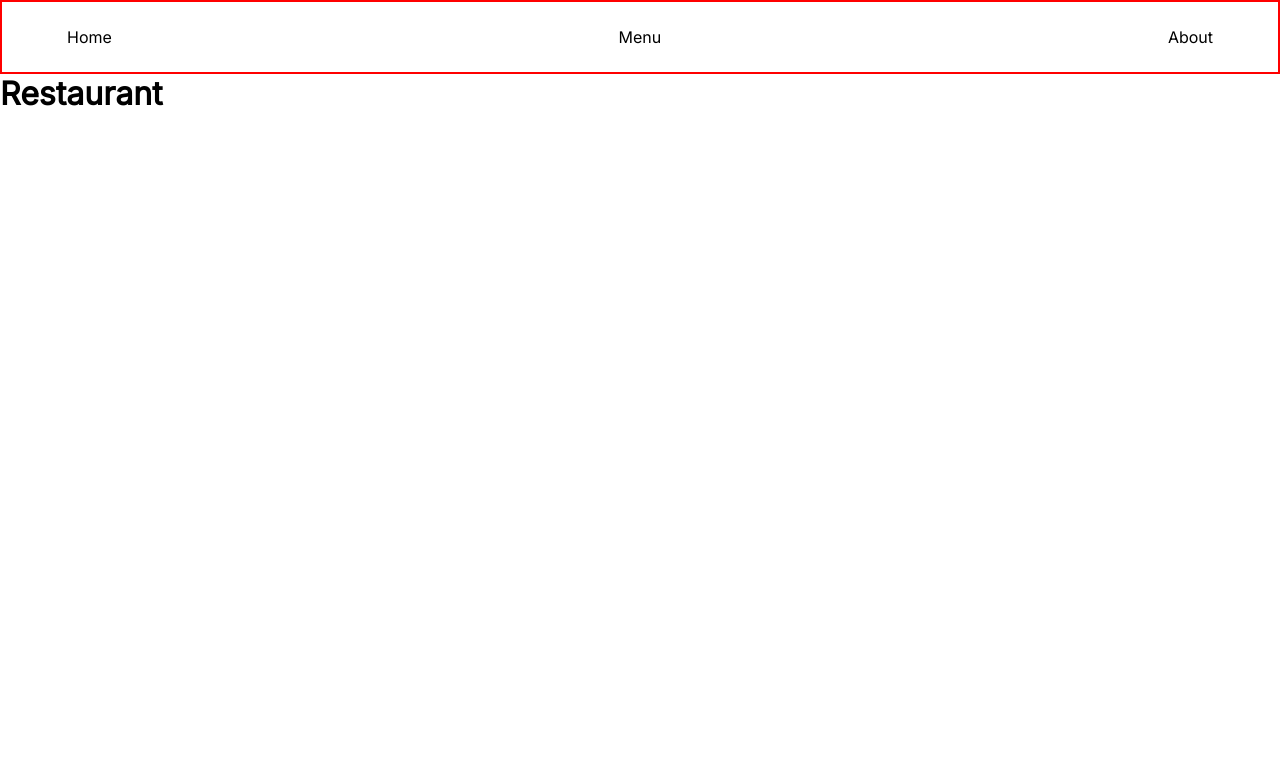
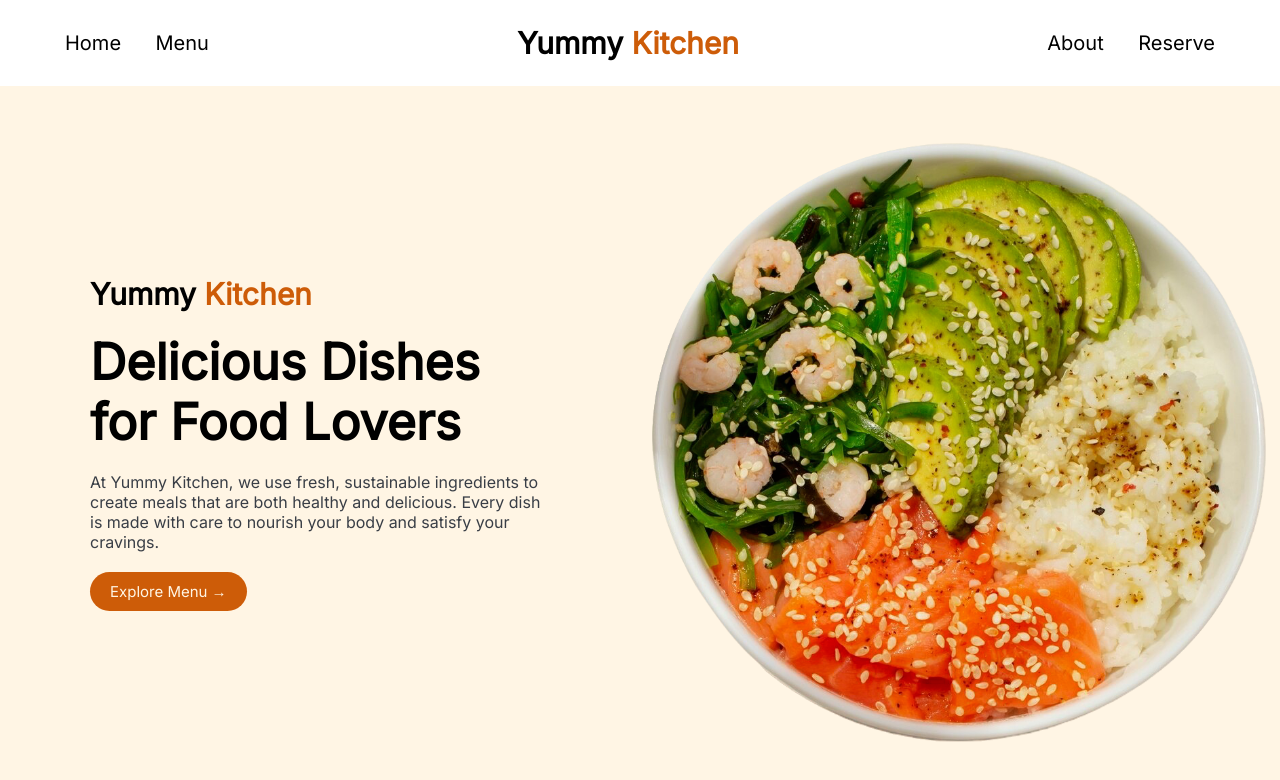
Before and after one commit to madison1238/restaurant-page, a website built with webpack: page src/template.html in a window 1280 px wide. Built offline with nearby package versions, Linux system fonts and the light colour scheme.

Commit message:
style: layout and style homepage

```diff
--- a/src/styles/global.css
+++ b/src/styles/global.css
@@ -3,11 +3,16 @@
   margin: 0;
   box-sizing: border-box;
   font-family: "Inter";
+  /*border: 2px solid red;*/
+}
+:root {
+  --background: #fff5e4;
+  --accent: #cd5c08;
+  --description: #393e46;
 }
 
 nav {
   display: flex;
-  border: 2px solid red;
   align-items: center;
   justify-content: space-between;
   padding: 25px 50px;
@@ -15,6 +20,8 @@ nav {
 
 nav h1 {
   justify-self: center;
+  font-weight: 700;
+  font-size: 30px;
 }
 
 nav button {
@@ -22,5 +29,71 @@ nav button {
   background: none;
   margin: 0 15px;
   cursor: pointer;
-  font-size: medium;
+  font-size: 20px;
 }
+
+.logo-color {
+  color: var(--accent);
+}
+
+/*HOMEPAGE CSS */
+
+html,
+body {
+  height: 100%;
+}
+
+body {
+  display: flex;
+  flex-direction: column;
+}
+
+#content {
+  height: 100%;
+  display: grid;
+  grid-template-columns: repeat(2, 1fr);
+  grid-template-rows: 1fr;
+  background-color: var(--background);
+}
+
+#text-content {
+  display: flex;
+  flex-direction: column;
+  justify-content: center;
+  align-items: flex-start;
+  padding: 90px;
+  gap: 20px;
+}
+
+#name {
+  font-size: 30px;
+}
+
+#tag {
+  font-size: 50px;
+}
+
+#description {
+  color: var(--description);
+}
+
+#menu-btn-home {
+  border-radius: 20px;
+  border: none;
+  background: var(--accent);
+  padding: 10px 20px;
+  color: var(--background);
+  font-size: 15px;
+  cursor: pointer;
+}
+
+#img-content {
+  display: flex;
+  justify-content: center;
+  align-items: center;
+}
+
+#homepage-img {
+  height: 600px;
+  width: auto;
+}
--- a/src/template.html
+++ b/src/template.html
@@ -8,13 +8,31 @@
   <body>
     <header>
       <nav>
-        <button>Home</button>
-        <button>Menu</button>
-        <button>About</button>
+        <div class="nav-buttons">
+          <button>Home</button>
+          <button>Menu</button>
+        </div>
+        <h1>Yummy <span class="logo-color">Kitchen</span></h1>
+        <div class="nav-buttons">
+          <button>About</button>
+          <button>Reserve</button>
+        </div>
       </nav>
     </header>
-    <div #content>
-      <h1>Restaurant</h1>
+    <div id="content">
+      <div id="text-content">
+        <h3 id="name">Yummy <span class="logo-color">Kitchen</span></h3>
+        <h1 id="tag">Delicious Dishes for Food Lovers</h1>
+        <p id="description">
+          At Yummy Kitchen, we use fresh, sustainable ingredients to create
+          meals that are both healthy and delicious. Every dish is made with
+          care to nourish your body and satisfy your cravings.
+        </p>
+        <button id="menu-btn-home">Explore Menu →</button>
+      </div>
+      <div id="img-content">
+        <img id="homepage-img" src="./images/homepage-food.png" />
+      </div>
     </div>
   </body>
 </html>
```
Also changed, not shown: src/images/homepage-food.png (added).
